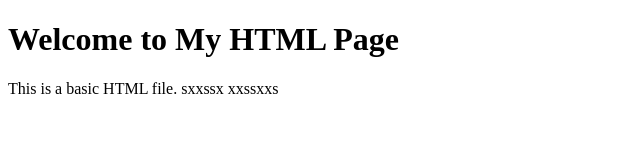
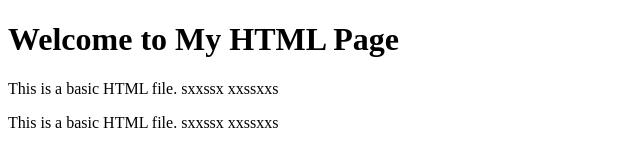
Before and after one commit to myworkbench89/git_workflow, a plain HTML site: page index.html in a window 1280 px wide. Shown: the whole page, without its empty margins (0-640 px from the left). Drawn offline with Linux system fonts and the light colour scheme.

Commit message:
index.html updated twice

```diff
--- a/index.html
+++ b/index.html
@@ -7,5 +7,6 @@
 <body>
     <h1>Welcome to My HTML Page</h1>
     <p>This is a basic HTML file. sxxssx xxssxxs</p>
+    <p>This is a basic HTML file. sxxssx xxssxxs</p>
 </body>
 </html>
```
